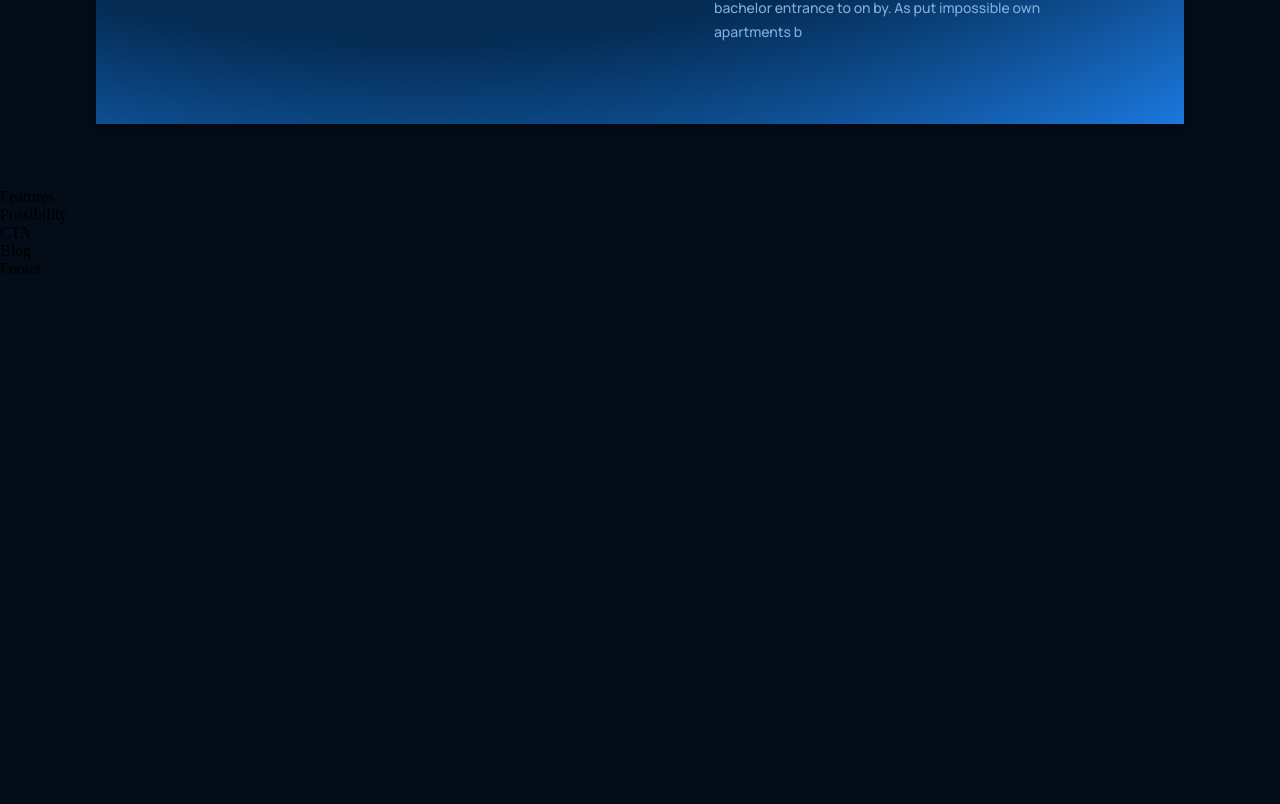
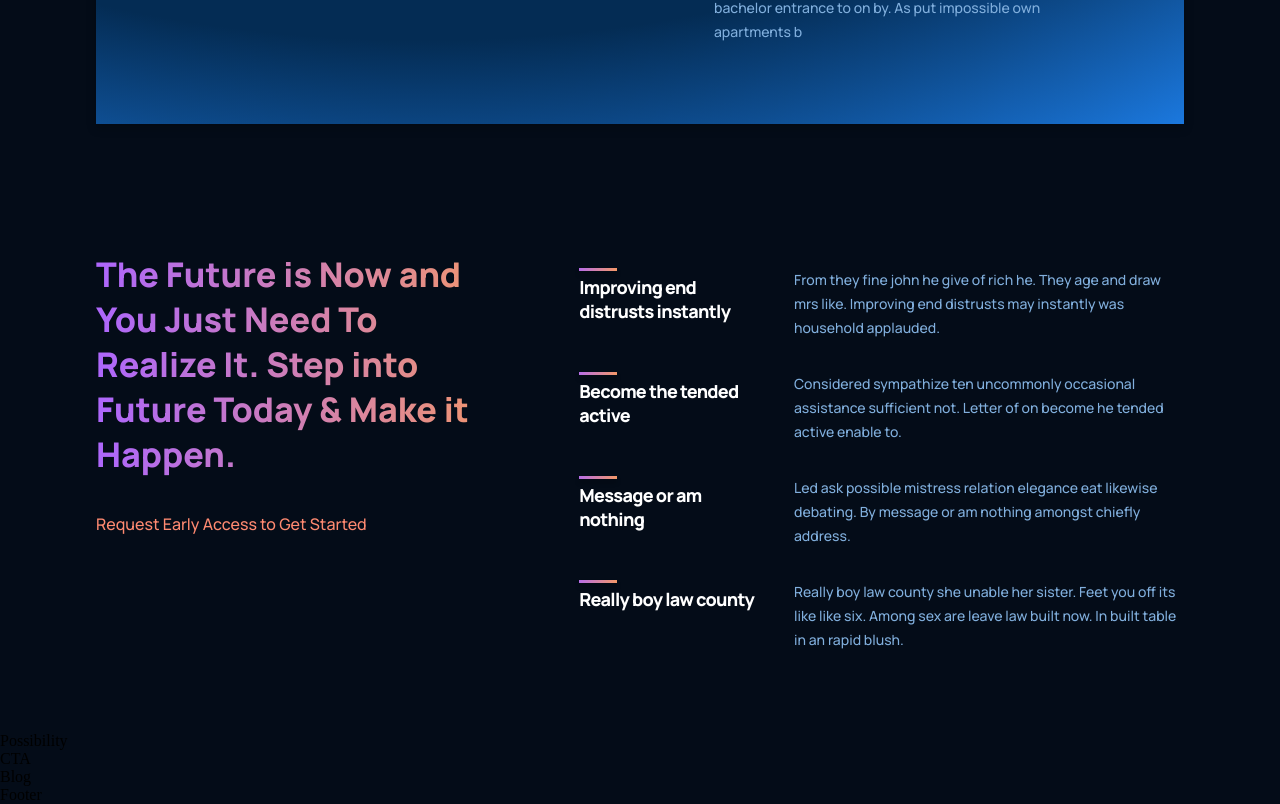
Before and after one commit to FahdJerbi/gpt-project, a React (Create React App) app: page / in a window 1280 px wide. Shown: the part 1405-2209 px from the top of the page. Before the commit the page ends 1683 px from the top, so only its background shows below. Built offline with nearby package versions, Linux system fonts and the light colour scheme.

Commit message:
added "Features" section

```diff
--- a/src/components/navbar/Navbar.jsx
+++ b/src/components/navbar/Navbar.jsx
@@ -20,7 +20,7 @@
     </p>
     <p>
       {" "}
-      <a href="#feaetures">Case Studies</a>{" "}
+      <a href="#features">Case Studies</a>{" "}
     </p>
     <p>
       {" "}
--- a/src/containers/features/Features.jsx
+++ b/src/containers/features/Features.jsx
@@ -1,10 +1,48 @@
-import React from 'react'
-import './features.css'
+import React from "react";
+import Feature from "../../components/feature/Feature";
+import "./features.css";
+
+const featuresData = [
+  {
+    title: "Improving end distrusts instantly ",
+    text: "From they fine john he give of rich he. They age and draw mrs like. Improving end distrusts may instantly was household applauded.",
+  },
+  {
+    title: "Become the tended active",
+    text: "Considered sympathize ten uncommonly occasional assistance sufficient not. Letter of on become he tended active enable to.",
+  },
+  {
+    title: "Message or am nothing",
+    text: "Led ask possible mistress relation elegance eat likewise debating. By message or am nothing amongst chiefly address.",
+  },
+  {
+    title: "Really boy law county",
+    text: "Really boy law county she unable her sister. Feet you off its like like six. Among sex are leave law built now. In built table in an rapid blush.",
+  },
+];
 
 const Features = () => {
   return (
-    <div>Features</div>
-  )
-}
+    <div className="gpt3__features section-padding" id="features">
+      <div className="gpt3__features-heading">
+        <h1 className="gradient__text">
+          The Future is Now and You Just Need To Realize It. Step into Future
+          Today & Make it Happen.
+        </h1>
+        <p>Request Early Access to Get Started</p>
+      </div>
 
-export default Features
+      <div className="gpt3__features-container">
+        {featuresData.map((item, index) => (
+          <Feature
+            title={item.title}
+            text={item.text}
+            key={item.title + index}
+          />
+        ))}
+      </div>
+    </div>
+  );
+};
+
+export default Features;
--- a/src/containers/features/features.css
+++ b/src/containers/features/features.css
@@ -0,0 +1,60 @@
+.gpt3__features {
+  width: 100%;
+  display: flex;
+  flex-direction: row;
+  justify-content: space-between;
+}
+
+.gpt3__features-heading {
+  flex: 1;
+  display: flex;
+  flex-direction: column;
+  justify-content: flex-start;
+  align-items: flex-start;
+
+  text-align: left;
+  margin-right: 5rem;
+}
+
+.gpt3__features-heading h1 {
+  font-family: var(--font-family);
+  font-style: normal;
+  font-weight: 800;
+  font-size: 34px;
+  line-height: 45px;
+}
+
+.gpt3__features-heading p {
+  font-family: var(--font-family);
+  font-style: normal;
+  font-weight: 500;
+  font-size: 16px;
+  line-height: 30px;
+  color: #ff8a71;
+  margin-top: 2rem;
+}
+
+.gpt3__features-container {
+  flex: 1.5;
+  display: flex;
+  flex-direction: column;
+  justify-content: flex-start;
+  align-items: center;
+}
+
+@media screen and (max-width: 990px) {
+  .gpt3__features {
+    flex-direction: column;
+  }
+
+  .gpt3__features-heading {
+    margin: 0 0 2rem 0;
+  }
+}
+
+@media screen and (max-width: 550px) {
+  .gpt3__features-heading h1 {
+    font-size: 28px;
+    line-height: 38px;
+  }
+}
```
